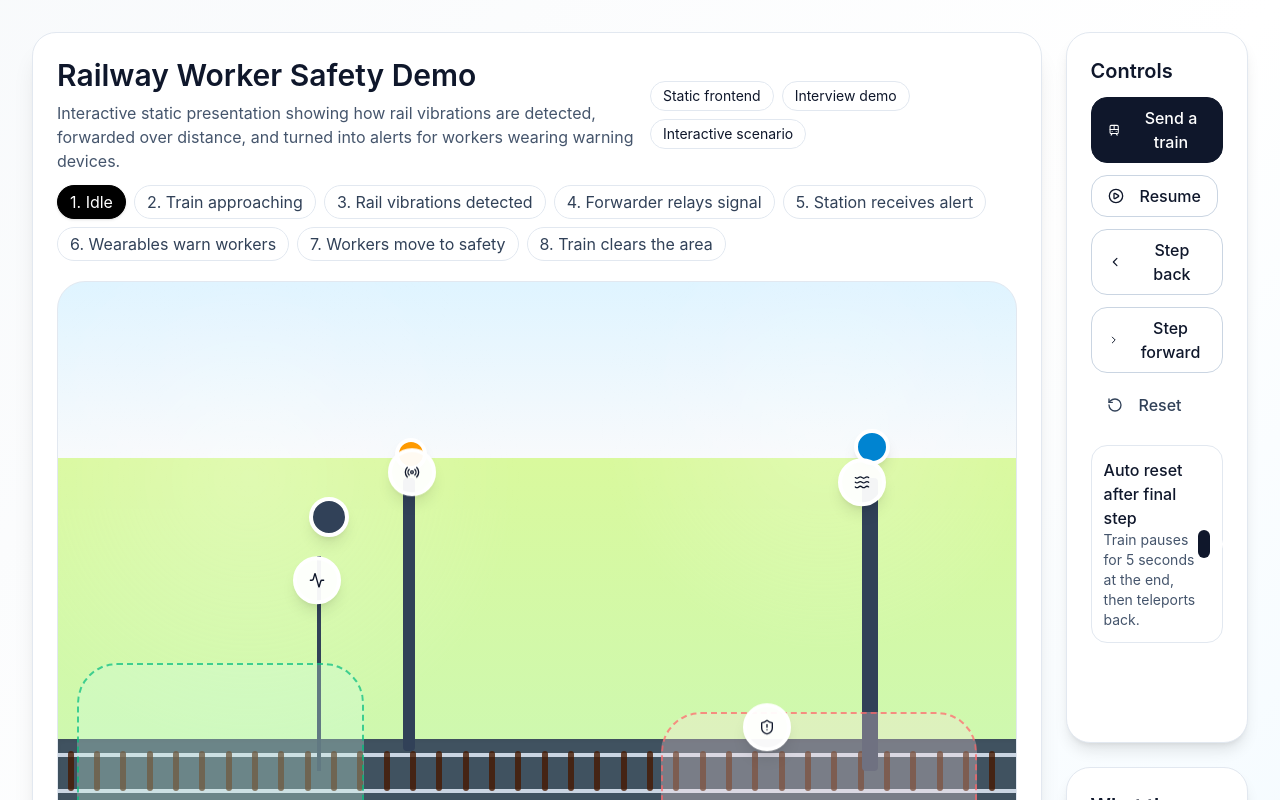
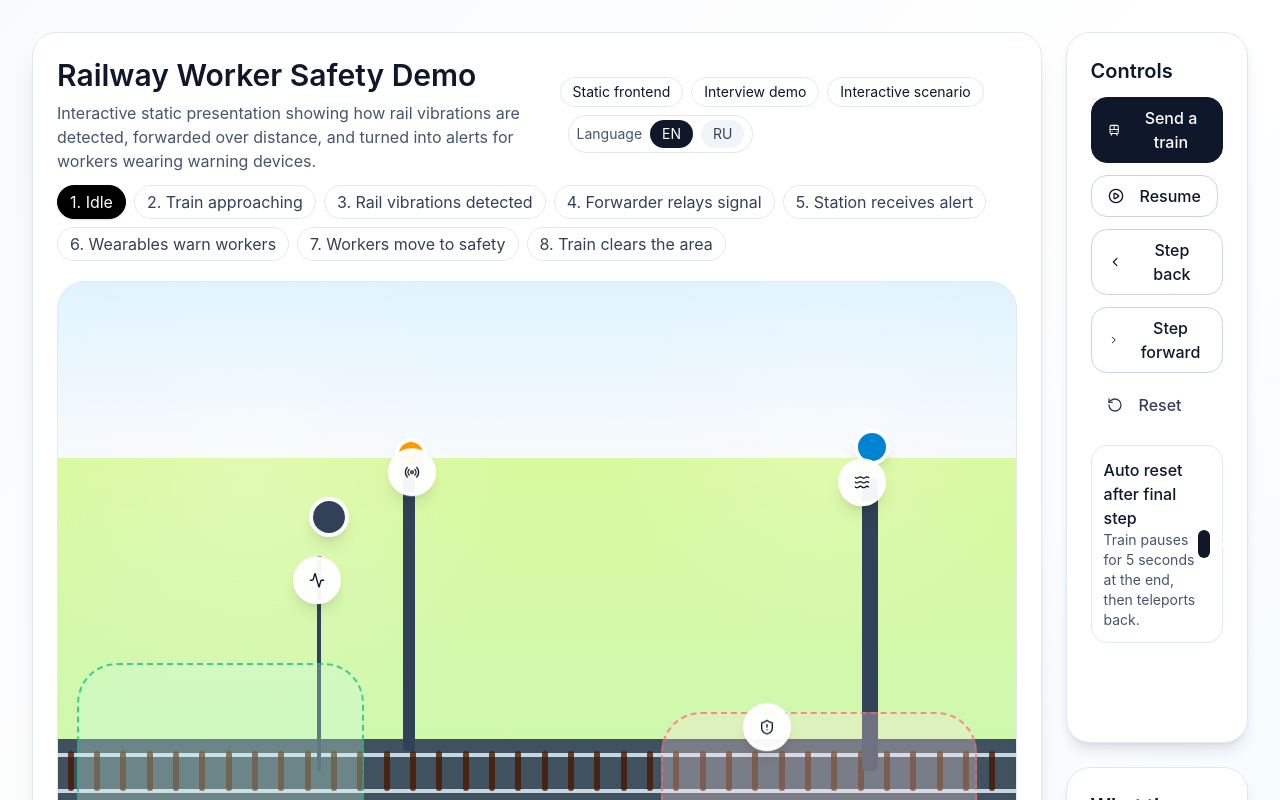
Before and after one commit to prinnevald/railhermes-demo-website, a React (Vite) app: page / in a window 1280 px wide. Shown: the top 800 px of the page. Built offline with nearby package versions, Linux system fonts and the light colour scheme.

Commit message:
language

```diff
--- a/src/App.jsx
+++ b/src/App.jsx
@@ -47,6 +47,121 @@ const TRAIN_LEFT_BY_STEP = {
   5: 24,
   6: 34,
   7: 88,
+};
+
+const TRANSLATIONS = {
+  en: {
+    stages: [
+      "Idle",
+      "Train approaching",
+      "Rail vibrations detected",
+      "Forwarder relays signal",
+      "Station receives alert",
+      "Wearables warn workers",
+      "Workers move to safety",
+      "Train clears the area",
+    ],
+    title: "Railway Worker Safety Demo",
+    subtitle:
+      "Interactive static presentation showing how rail vibrations are detected, forwarded over distance, and turned into alerts for workers wearing warning devices.",
+    badges: ["Static frontend", "Interview demo", "Interactive scenario"],
+    language: "Language",
+    controls: "Controls",
+    sendTrain: "Send a train",
+    pause: "Pause",
+    resume: "Resume",
+    stepBack: "Step back",
+    stepForward: "Step forward",
+    reset: "Reset",
+    autoResetTitle: "Auto reset after final step",
+    autoResetSubtitle: "Train pauses for 5 seconds at the end, then teleports back.",
+    viewerTitle: "What the viewer is seeing",
+    currentStage: "Current stage",
+    approachLabel: "Train approaching from far outside the monitored zone",
+    vibrationLabel: "Vibration sensed long before arrival",
+    relayLabel: "Forwarded wirelessly",
+    stationLabel: "Station receives alert",
+    detectionZone: "Early vibration detection zone",
+    dangerZone: "Worker danger zone near rails",
+    railSensorTitle: "Rail Sensor",
+    railSensorSubtitle: "Mounted on the rails to sense early vibration from an approaching train",
+    forwarderTitle: "Forwarder",
+    forwarderSubtitle: "Mounted on a ~2 m pole near the sensor to relay the event wirelessly over long distance",
+    stationTitle: "Station Device",
+    stationSubtitle: "Placed near workers to receive the alert and trigger local warning",
+    wearablesTitle: "Wearables",
+    wearablesSubtitle: "Immediately warn workers so they move away from the track zone",
+    workersSafe: "Workers reached safer positions",
+    workersSafeText: "Workers are clear of the rails. The next step sends the train out of the scene.",
+    trainPassed: "Train passed safely",
+    trainPassedText: "The train clears the work area in a separate final step.",
+    stepText: [
+      "The system is waiting. No train has entered the monitored section yet.",
+      "The train moves into the monitored approach zone.",
+      "The rail sensor detects vibration before the train reaches the workers.",
+      "The forwarder relays the warning further down the line.",
+      "The station device near the workers receives the alert.",
+      "Wearables warn workers that a train is approaching.",
+      "Workers spread outward into safer positions and the train pauses before the final clearance step.",
+      "The train clears the work area in a separate final step after workers are already safe.",
+    ],
+  },
+  ru: {
+    stages: [
+      "Ожидание",
+      "Поезд приближается",
+      "Обнаружена вибрация рельса",
+      "Ретранслятор передаёт сигнал",
+      "Станция получает сигнал",
+      "Носимые устройства предупреждают",
+      "Рабочие отходят в безопасную зону",
+      "Поезд покидает участок",
+    ],
+    title: "Демо системы безопасности на железной дороге",
+    subtitle:
+      "Интерактивная статическая презентация, показывающая, как вибрации рельса обнаруживаются, передаются на расстояние и превращаются в предупреждения для носимых устройств рабочих.",
+    badges: ["Статический фронтенд", "Демо для интервью", "Интерактивный сценарий"],
+    language: "Язык",
+    controls: "Управление",
+    sendTrain: "Запустить поезд",
+    pause: "Пауза",
+    resume: "Продолжить",
+    stepBack: "Шаг назад",
+    stepForward: "Шаг вперёд",
+    reset: "Сброс",
+    autoResetTitle: "Автосброс после финального шага",
+    autoResetSubtitle: "Поезд ждёт 5 секунд в конце, затем телепортируется в начало.",
+    viewerTitle: "Что видит пользователь",
+    currentStage: "Текущий этап",
+    approachLabel: "Поезд приближается издалека к контролируемой зоне",
+    vibrationLabel: "Вибрация обнаружена задолго до прибытия",
+    relayLabel: "Сигнал передан по беспроводной связи",
+    stationLabel: "Станция получила сигнал",
+    detectionZone: "Зона раннего обнаружения вибрации",
+    dangerZone: "Опасная зона для рабочих у рельсов",
+    railSensorTitle: "Датчик на рельсе",
+    railSensorSubtitle: "Установлен на рельсе для раннего обнаружения вибрации от приближающегося поезда",
+    forwarderTitle: "Ретранслятор",
+    forwarderSubtitle: "Установлен рядом с датчиком на столбе высотой ~2 м для дальней беспроводной передачи сигнала",
+    stationTitle: "Станционное устройство",
+    stationSubtitle: "Расположено рядом с рабочими, получает сигнал и запускает локальное предупреждение",
+    wearablesTitle: "Носимые устройства",
+    wearablesSubtitle: "Мгновенно предупреждают рабочих, чтобы они отошли от путей",
+    workersSafe: "Рабочие достигли безопасных позиций",
+    workersSafeText: "Рабочие уже вне рельсов. Следующий шаг выведет поезд за пределы сцены.",
+    trainPassed: "Поезд прошёл безопасно",
+    trainPassedText: "Поезд покидает рабочую зону отдельным финальным шагом.",
+    stepText: [
+      "Система ожидает. Поезд ещё не вошёл в контролируемый участок.",
+      "Поезд входит в контролируемую зону приближения.",
+      "Датчик на рельсе обнаруживает вибрацию до того, как поезд достигнет рабочих.",
+      "Ретранслятор передаёт предупреждение дальше по линии.",
+      "Станционное устройство рядом с рабочими получает сигнал.",
+      "Носимые устройства предупреждают рабочих о приближении поезда.",
+      "Рабочие расходятся в безопасные позиции, а поезд ждёт перед финальным этапом ухода.",
+      "Поезд покидает рабочую зону отдельным финальным шагом после того, как рабочие уже в безопасности.",
+    ],
+  },
 };
 
 function StagePill({ active, children }) {
@@ -104,20 +219,6 @@ function UIButton({ children, onClick, variant = "default", className = "", ...p
 
 function BadgePill({ children }) {
   return <span className="rounded-full border border-slate-200 px-3 py-1 text-sm">{children}</span>;
-}
-
-function RangeSlider({ value, onChange, min, max, step = 1 }) {
-  return (
-    <input
-      type="range"
-      min={min}
-      max={max}
-      step={step}
-      value={value}
-      onChange={(e) => onChange([Number(e.target.value)])}
-      className="w-full accent-slate-900"
-    />
-  );
 }
 
 function Toggle({ checked, onChange }) {
@@ -287,11 +388,12 @@ export default function RailwaySafetyInteractiveDemo() {
   const [isRunning, setIsRunning] = useState(false);
   const [autoReset, setAutoReset] = useState(true);
   const [teleportTrain, setTeleportTrain] = useState(false);
+  const [language, setLanguage] = useState("en");
 
   const stepTimeoutRef = useRef(null);
   const finishTimeoutRef = useRef(null);
 
-  const workers = workersDefault;
+  const t = TRANSLATIONS[language];
   const stepDelay = 1800;
   const trainMoveDuration = 1.05;
   const trainLeft = TRAIN_LEFT_BY_STEP[step] ?? TRAIN_LEFT_BY_STEP[0];
@@ -359,7 +461,7 @@ export default function RailwaySafetyInteractiveDemo() {
     }, stepDelay);
 
     return clearTimers;
-  }, [isRunning, step, stepDelay, autoReset]);
+  }, [isRunning, step, autoReset]);
 
   const vibrationDetected = step >= 2;
   const relayActive = step >= 3;
@@ -374,23 +476,38 @@ export default function RailwaySafetyInteractiveDemo() {
           <PanelHeader>
             <div className="flex flex-col gap-3 md:flex-row md:items-center md:justify-between">
               <div>
-                <PanelTitle className="text-2xl md:text-3xl">Railway Worker Safety Demo</PanelTitle>
-                <p className="text-base text-slate-600 mt-2 max-w-2xl">
-                  Interactive static presentation showing how rail vibrations are detected, forwarded over distance, and turned into alerts for workers wearing warning devices.
-                </p>
+                <PanelTitle className="text-2xl md:text-3xl">{t.title}</PanelTitle>
+                <p className="text-base text-slate-600 mt-2 max-w-2xl">{t.subtitle}</p>
               </div>
-              <div className="flex flex-wrap gap-2">
-                <BadgePill>Static frontend</BadgePill>
-                <BadgePill>Interview demo</BadgePill>
-                <BadgePill>Interactive scenario</BadgePill>
+              <div className="flex flex-wrap items-center gap-2">
+                <BadgePill>{t.badges[0]}</BadgePill>
+                <BadgePill>{t.badges[1]}</BadgePill>
+                <BadgePill>{t.badges[2]}</BadgePill>
+                <div className="ml-2 flex items-center gap-2 rounded-full border border-slate-200 bg-white px-2 py-1">
+                  <span className="text-sm text-slate-600">{t.language}</span>
+                  <button
+                    type="button"
+                    onClick={() => setLanguage("en")}
+                    className={`rounded-full px-3 py-1 text-sm transition ${language === "en" ? "bg-slate-900 text-white" : "bg-slate-100 text-slate-700"}`}
+                  >
+                    EN
+                  </button>
+                  <button
+                    type="button"
+                    onClick={() => setLanguage("ru")}
+                    className={`rounded-full px-3 py-1 text-sm transition ${language === "ru" ? "bg-slate-900 text-white" : "bg-slate-100 text-slate-700"}`}
+                  >
+                    RU
+                  </button>
+                </div>
               </div>
             </div>
           </PanelHeader>
 
           <PanelContent>
             <div className="flex flex-wrap gap-2 mb-5">
-              {STAGES.map((label, i) => (
-                <StagePill key={label} active={i === step}>
+              {t.stages.map((label, i) => (
+                <StagePill key={i} active={i === step}>
                   {i + 1}. {label}
                 </StagePill>
               ))}
@@ -437,7 +554,7 @@ export default function RailwaySafetyInteractiveDemo() {
                     exit={{ opacity: 0 }}
                     className="absolute left-[2%] top-[34%] rounded-full bg-white/95 px-3 py-1 text-sm font-medium border border-slate-200 shadow"
                   >
-                    Train approaching from far outside the monitored zone
+                    {t.approachLabel}
                   </motion.div>
                 )}
               </AnimatePresence>
@@ -446,13 +563,13 @@ export default function RailwaySafetyInteractiveDemo() {
                 <>
                   <PulseRing x={28} y={50} color="bg-emerald-500" size={20} active />
                   <PulseRing x={31} y={50} color="bg-emerald-500" size={18} active />
-                  <SignalDot x={31} y={40} label="Vibration sensed long before arrival" delay={0.2} duration={1.6} />
+                  <SignalDot x={31} y={40} label={t.vibrationLabel} delay={0.2} duration={1.6} />
                 </>
               )}
 
               <div className="absolute left-[2%] top-[39%] h-[21%] w-[30%] rounded-[40px] border-2 border-dashed border-emerald-500/70 bg-emerald-100/30" />
               <div className="absolute left-[23%] top-[62%] rounded-full bg-emerald-600 px-3 py-1 text-sm text-white shadow">
-                Early vibration detection zone
+                {t.detectionZone}
               </div>
 
               {relayActive && (
@@ -463,7 +580,7 @@ export default function RailwaySafetyInteractiveDemo() {
                     animate={{ width: "7%", opacity: 1 }}
                     transition={{ duration: 1.1, ease: "easeInOut" }}
                   />
-                  <SignalDot x={34} y={31} label="Forwarded wirelessly" delay={0.4} duration={1.8} />
+                  <SignalDot x={34} y={31} label={t.relayLabel} delay={0.4} duration={1.8} />
                 </>
               )}
 
@@ -476,7 +593,7 @@ export default function RailwaySafetyInteractiveDemo() {
                     transition={{ duration: 1.0, ease: "easeInOut" }}
                   />
                   <PulseRing x={84} y={30} color="bg-sky-500" size={22} active />
-                  <SignalDot x={60} y={24} label="Station receives alert" delay={0.2} duration={1.8} />
+                  <SignalDot x={60} y={24} label={t.stationLabel} delay={0.2} duration={1.8} />
                 </>
               )}
 
@@ -490,7 +607,7 @@ export default function RailwaySafetyInteractiveDemo() {
 
               <div className="absolute left-[63%] top-[44%] h-[21%] w-[33%] rounded-[40px] border-2 border-dashed border-red-400/70 bg-red-100/30" />
               <div className="absolute left-[70%] top-[66%] rounded-full bg-red-600 px-3 py-1 text-sm text-white shadow">
-                Worker danger zone near rails
+                {t.dangerZone}
               </div>
 
               {workersDefault.map((w) => (
@@ -509,8 +626,8 @@ export default function RailwaySafetyInteractiveDemo() {
               <DeviceLabel
                 x={27}
                 y={50}
-                title="Rail Sensor"
-                subtitle="Mounted on the rails to sense early vibration from an approaching train"
+                title={t.railSensorTitle}
+                subtitle={t.railSensorSubtitle}
                 icon={<Activity className="h-4 w-4" />}
                 active={vibrationDetected}
                 imageSrc={deviceImages.railSensor}
@@ -519,8 +636,8 @@ export default function RailwaySafetyInteractiveDemo() {
               <DeviceLabel
                 x={37}
                 y={40}
-                title="Forwarder"
-                subtitle="Mounted on a ~2 m pole near the sensor to relay the event wirelessly over long distance"
+                title={t.forwarderTitle}
+                subtitle={t.forwarderSubtitle}
                 icon={<Radio className="h-4 w-4" />}
                 active={relayActive}
                 imageSrc={deviceImages.forwarder}
@@ -529,8 +646,8 @@ export default function RailwaySafetyInteractiveDemo() {
               <DeviceLabel
                 x={84}
                 y={40}
-                title="Station Device"
-                subtitle="Placed near workers to receive the alert and trigger local warning"
+                title={t.stationTitle}
+                subtitle={t.stationSubtitle}
                 icon={<Waves className="h-4 w-4" />}
                 active={stationActive}
                 imageSrc={deviceImages.station}
@@ -539,8 +656,8 @@ export default function RailwaySafetyInteractiveDemo() {
               <DeviceLabel
                 x={74}
                 y={65}
-                title="Wearables"
-                subtitle="Immediately warn workers so they move away from the track zone"
+                title={t.wearablesTitle}
+                subtitle={t.wearablesSubtitle}
                 icon={<ShieldAlert className="h-4 w-4" />}
                 active={workersAlerted}
                 imageSrc={deviceImages.wearables}
@@ -557,12 +674,10 @@ export default function RailwaySafetyInteractiveDemo() {
                       className="absolute right-4 bottom-4 rounded-2xl bg-emerald-600 px-4 py-3 text-white shadow-xl"
                     >
                       <div className="font-semibold text-lg">
-                        {step >= 7 ? "Train passed safely" : "Workers reached safer positions"}
+                        {step >= 7 ? t.trainPassed : t.workersSafe}
                       </div>
                       <div className="text-sm text-emerald-50 mt-1">
-                        {step >= 7
-                          ? "The train clears the work area in a separate final step."
-                          : "Workers are clear of the rails. The next step sends the train out of the scene."}
+                        {step >= 7 ? t.trainPassedText : t.workersSafeText}
                       </div>
                     </motion.div>
 
@@ -573,7 +688,7 @@ export default function RailwaySafetyInteractiveDemo() {
                         exit={{ opacity: 0, scale: 0.96 }}
                         className="absolute right-6 top-[36%] rounded-full bg-emerald-600 px-4 py-2 text-sm font-medium text-white shadow-lg"
                       >
-                        Train passed safely
+                        {t.trainPassed}
                       </motion.div>
                     )}
                   </>
@@ -586,38 +701,36 @@ export default function RailwaySafetyInteractiveDemo() {
         <div className="grid gap-6">
           <Panel>
             <PanelHeader>
-              <PanelTitle className="text-xl">Controls</PanelTitle>
+              <PanelTitle className="text-xl">{t.controls}</PanelTitle>
             </PanelHeader>
             <PanelContent className="space-y-5">
               <div className="flex flex-wrap gap-3">
                 <UIButton onClick={startScenario}>
                   <Train className="mr-2 h-4 w-4" />
-                  Send a train
+                  {t.sendTrain}
                 </UIButton>
                 <UIButton onClick={() => setIsRunning((v) => !v)} variant="outline">
                   {isRunning ? <PauseCircle className="mr-2 h-4 w-4" /> : <PlayCircle className="mr-2 h-4 w-4" />}
-                  {isRunning ? "Pause" : "Resume"}
+                  {isRunning ? t.pause : t.resume}
                 </UIButton>
                 <UIButton onClick={stepBack} variant="outline">
                   <ChevronLeft className="mr-2 h-4 w-4" />
-                  Step back
+                  {t.stepBack}
                 </UIButton>
                 <UIButton onClick={stepForward} variant="outline">
                   <ChevronRight className="mr-2 h-4 w-4" />
-                  Step forward
+                  {t.stepForward}
                 </UIButton>
                 <UIButton onClick={reset} variant="ghost">
                   <RotateCcw className="mr-2 h-4 w-4" />
-                  Reset
+                  {t.reset}
                 </UIButton>
               </div>
 
               <div className="flex items-center justify-between rounded-2xl border border-slate-200 p-3">
                 <div>
-                  <div className="text-base font-medium">Auto reset after final step</div>
-                  <div className="text-sm text-slate-600">
-                    Train pauses for 5 seconds at the end, then teleports back.
-                  </div>
+                  <div className="text-base font-medium">{t.autoResetTitle}</div>
+                  <div className="text-sm text-slate-600">{t.autoResetSubtitle}</div>
                 </div>
                 <Toggle checked={autoReset} onChange={setAutoReset} />
               </div>
@@ -626,30 +739,19 @@ export default function RailwaySafetyInteractiveDemo() {
 
           <Panel>
             <PanelHeader>
-              <PanelTitle className="text-xl">What the viewer is seeing</PanelTitle>
+              <PanelTitle className="text-xl">{t.viewerTitle}</PanelTitle>
             </PanelHeader>
             <PanelContent>
               <div className="rounded-2xl bg-slate-50 border border-slate-200 p-4">
                 <div className="flex items-center gap-2 text-base font-semibold">
                   <AlertTriangle className="h-4 w-4" />
-                  Current stage
+                  {t.currentStage}
                 </div>
-                <div className="mt-3 text-xl font-semibold">{STAGES[step]}</div>
-                <p className="mt-2 text-base text-slate-600 leading-7">
-                  {step === 0 && "The system is waiting. No train has entered the monitored section yet."}
-                  {step === 1 && "The train moves into the monitored approach zone."}
-                  {step === 2 && "The rail sensor detects vibration before the train reaches the workers."}
-                  {step === 3 && "The forwarder relays the warning further down the line."}
-                  {step === 4 && "The station device near the workers receives the alert."}
-                  {step === 5 && "Wearables warn workers that a train is approaching."}
-                  {step === 6 && "Workers spread outward into safer positions and the train pauses before the final clearance step."}
-                  {step === 7 && "The train clears the work area in a separate final step after workers are already safe."}
-                </p>
+                <div className="mt-3 text-xl font-semibold">{t.stages[step]}</div>
+                <p className="mt-2 text-base text-slate-600 leading-7">{t.stepText[step]}</p>
               </div>
             </PanelContent>
           </Panel>
-
-
         </div>
       </div>
     </div>
```
